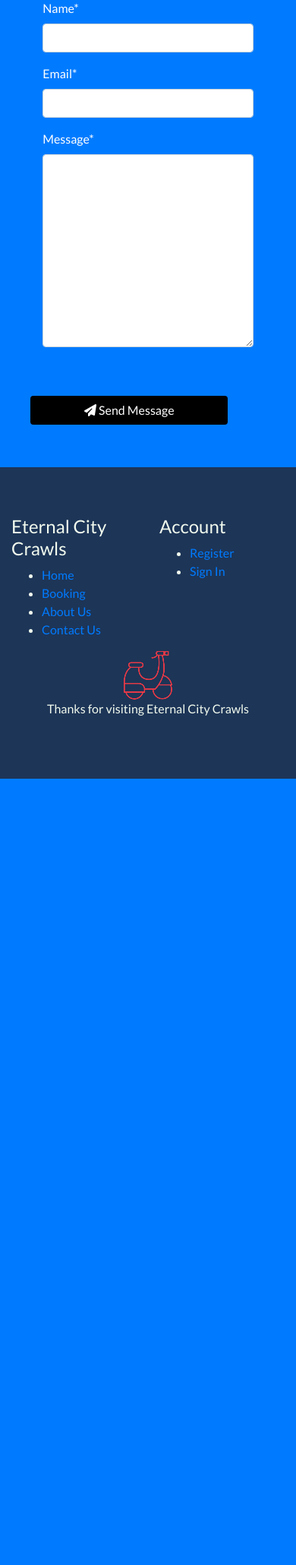
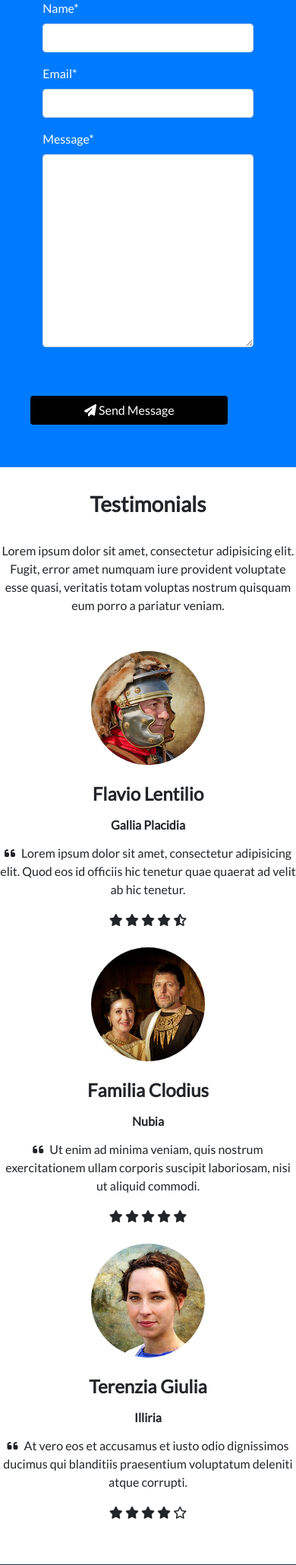
Before and after one commit to Code-Institute-Submissions/EternalCityCrawls, a Django app: page / in a window 390 px wide. Shown: the part 1164-3224 px from the top of the page at 76% size. Before the commit the page ends 2189 px from the top, so only its background shows below. Run offline with Django 3.2, Linux system fonts and the light colour scheme; data comes from the database, SQL or seed files in the repository; some libraries are stand-ins or nearby versions.

Commit message:
adding testimonials section with ancient roman picture

```diff
--- a/home/templates/home/home.html
+++ b/home/templates/home/home.html
@@ -89,6 +89,104 @@
     </div>
   </section>
 
+  <section class="team-section text-center dark-grey-text">
+
+    <!-- Section heading -->
+    <h3 class="font-weight-bold mb-4 pb-2">Testimonials</h3>
+    <!-- Section description -->
+    <p class="text-center w-responsive mx-auto mb-5">Lorem ipsum dolor sit amet, consectetur adipisicing elit.
+      Fugit, error amet numquam iure provident voluptate esse quasi, veritatis totam voluptas nostrum quisquam
+      eum porro a pariatur veniam.</p>
+
+  	<!--Grid row-->
+    <div class="row text-center">
+
+      <!--Grid column-->
+      <div class="col-md-4 mb-4">
+
+        <div class="testimonial">
+          <!--Avatar-->
+          <div class="avatar mx-auto">
+            <img src="{% static 'img/legionaire_q.jpg' %}" class="rounded-circle z-depth-1 img-fluid">
+          </div>
+          <!--Content-->
+          <h4 class="font-weight-bold dark-grey-text mt-4">Flavio Lentilio</h4>
+          <h6 class="font-weight-bold blue-text my-3">Gallia Placidia</h6>
+          <p class="font-weight-normal dark-grey-text">
+            <i class="fas fa-quote-left pr-2"></i>Lorem ipsum dolor sit amet, consectetur adipisicing elit. Quod
+            eos id officiis hic tenetur quae quaerat ad velit ab hic tenetur.</p>
+          <!--Review-->
+          <div class="orange-text">
+            <i class="fas fa-star"> </i>
+            <i class="fas fa-star"> </i>
+            <i class="fas fa-star"> </i>
+            <i class="fas fa-star"> </i>
+            <i class="fas fa-star-half-alt"> </i>
+          </div>
+        </div>
+
+      </div>
+      <!--Grid column-->
+
+      <!--Grid column-->
+      <div class="col-md-4 mb-4">
+
+        <div class="testimonial">
+          <!--Avatar-->
+          <div class="avatar mx-auto">
+            <img src="{% static 'img/familia_q.jpg' %}" class="rounded-circle z-depth-1 img-fluid">
+          </div>
+          <!--Content-->
+          <h4 class="font-weight-bold dark-grey-text mt-4">Familia Clodius</h4>
+          <h6 class="font-weight-bold blue-text my-3">Nubia</h6>
+          <p class="font-weight-normal dark-grey-text">
+            <i class="fas fa-quote-left pr-2"></i>Ut enim ad minima veniam, quis nostrum exercitationem ullam
+            corporis suscipit laboriosam, nisi ut aliquid commodi.</p>
+          <!--Review-->
+          <div class="orange-text">
+            <i class="fas fa-star"> </i>
+            <i class="fas fa-star"> </i>
+            <i class="fas fa-star"> </i>
+            <i class="fas fa-star"> </i>
+            <i class="fas fa-star"> </i>
+          </div>
+        </div>
+
+      </div>
+      <!--Grid column-->
+
+      <!--Grid column-->
+      <div class="col-md-4 mb-4">
+
+        <div class="testimonial">
+          <!--Avatar-->
+          <div class="avatar mx-auto">
+            <img src="{% static 'img/matrona_q.jpg' %}" class="rounded-circle z-depth-1 img-fluid">
+          </div>
+          <!--Content-->
+          <h4 class="font-weight-bold dark-grey-text mt-4">Terenzia Giulia</h4>
+          <h6 class="font-weight-bold blue-text my-3">Illiria</h6>
+          <p class="font-weight-normal dark-grey-text">
+            <i class="fas fa-quote-left pr-2"></i>At vero eos et accusamus et iusto odio dignissimos ducimus qui
+            blanditiis praesentium voluptatum deleniti atque corrupti.</p>
+          <!--Review-->
+          <div class="orange-text">
+            <i class="fas fa-star"> </i>
+            <i class="fas fa-star"> </i>
+            <i class="fas fa-star"> </i>
+            <i class="fas fa-star"> </i>
+            <i class="far fa-star"> </i>
+          </div>
+        </div>
+
+      </div>
+      <!--Grid column-->
+
+    </div>
+    <!--Grid row-->
+
+  </section>
+
 {% endblock %}
 
 {% block extra_js %}
```
Also changed, not shown: static/img/familia_q.jpg (added), static/img/legionaire_q.jpg (added), static/img/matrona_q.jpg (added).
